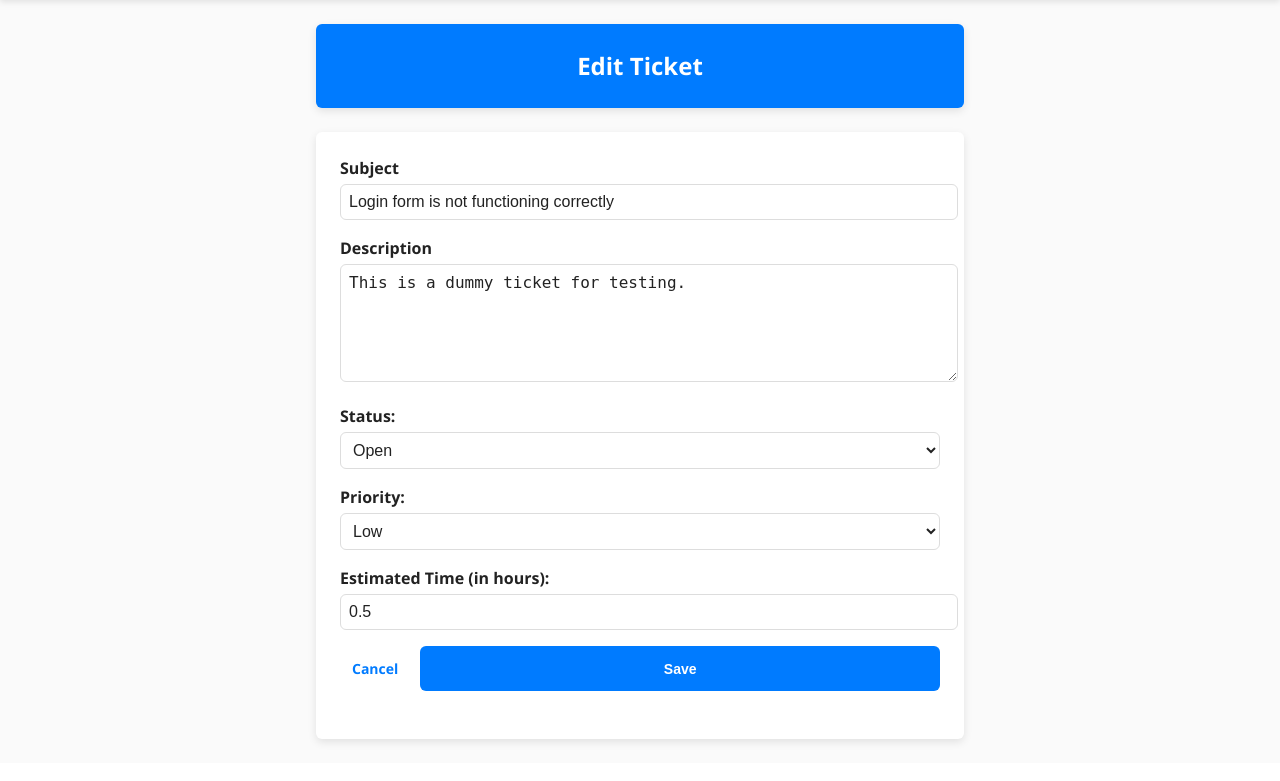
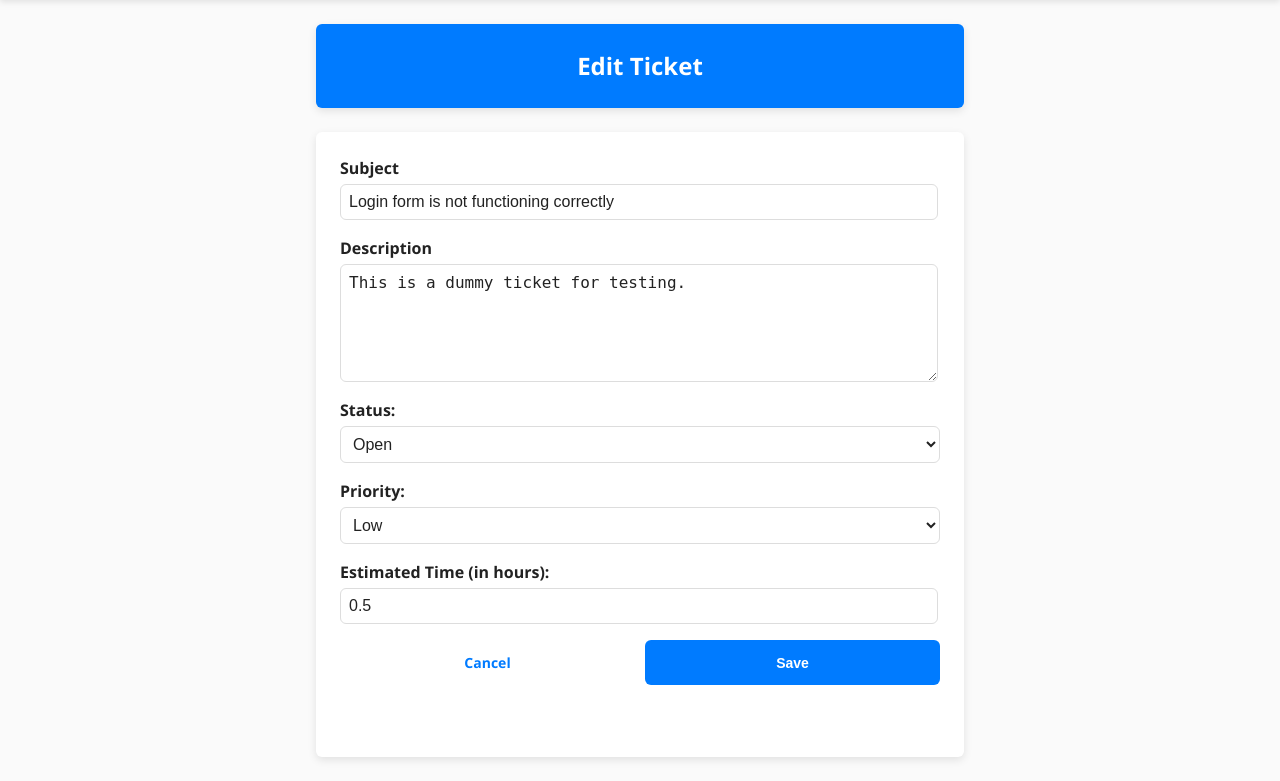
Before and after one commit to rcsgrv/HelpDeskTicketingSystem, a Flask app: page /edit_ticket/1 in a window 1280 px wide. Shown: the part 58-839 px from the top of the page. Before the commit the page ends 802 px from the top, so only its background shows below. Run offline with Flask 3, Linux system fonts and the light colour scheme; a user stored in the database is signed in.

Commit message:
Added date_updated to TicketModel. Fixed multiple issues with SCSS due to the width of input, textareas, and select fields not being correct. Removed all required tags so that flashed messaged are used instead. Formatted how dates are displayed across the system. Rearranged registration structure so that the correct validations are displayed at a given time.

```diff
--- a/HelpDeskTicketingSystem/__init__.py
+++ b/HelpDeskTicketingSystem/__init__.py
@@ -3,7 +3,7 @@
 from .extensions import db, login_manager
 import os
 from os import path
-from HelpDeskTicketingSystem.seed_data import populate_dummy_data
+from HelpDeskTicketingSystem.seed_data import populate_seed_data
 
 DB_NAME = "helpdeskticketingsystem.db"
 
@@ -43,5 +43,5 @@
         os.makedirs(app.instance_path, exist_ok=True)
         with app.app_context():
             db.create_all()
-            populate_dummy_data()
+            populate_seed_data()
         print('Database Created.')
--- a/HelpDeskTicketingSystem/models/TicketModel.py
+++ b/HelpDeskTicketingSystem/models/TicketModel.py
@@ -11,5 +11,6 @@
     priority = db.Column(db.String(20), nullable=False)
     estimated_time = db.Column(db.Float, nullable=False)
     date_created = db.Column(db.DateTime(timezone=True), default=func.current_timestamp())
+    date_updated = db.Column(db.DateTime(timezone=True), default=func.current_timestamp(), onupdate=func.current_timestamp())
     user_id = db.Column(db.Integer, db.ForeignKey('user.id'))
     user = relationship('User', backref='tickets')
--- a/HelpDeskTicketingSystem/models/UserModel.py
+++ b/HelpDeskTicketingSystem/models/UserModel.py
@@ -4,8 +4,8 @@
 
 class User(db.Model, UserMixin):
     id = db.Column(db.Integer, primary_key=True)
+    forename = db.Column(db.String(150))
+    surname = db.Column(db.String(150))
     email = db.Column(db.String(150), unique=True)
     password = db.Column(db.String(150))
-    forename = db.Column(db.String(150))
-    surname = db.Column(db.String(150))
     account_type = db.Column(db.String(20), nullable=False)
--- a/HelpDeskTicketingSystem/static/_variables.scss
+++ b/HelpDeskTicketingSystem/static/_variables.scss
@@ -5,8 +5,8 @@
 $color-text-secondary: #555;
 $color-bg-primary: #fafafa;
 $color-bg-secondary: #fff;
-$color-accent: #007BFF;
-$color-accent-hover: color.adjust($color-accent, $lightness: -10%);
+$btn-color: #007BFF;
+$btn-color-hover: color.adjust($color-accent, $lightness: -10%);
 $color-border: #ddd;
 $color-error-bg: #f8d7da;
 $color-error-text: #842029;
--- a/HelpDeskTicketingSystem/static/main.css
+++ b/HelpDeskTicketingSystem/static/main.css
@@ -6,14 +6,6 @@
   line-height: 1.5;
   color: #222;
   background-color: #fafafa;
-}
-body .page-title {
-  font-size: 2rem;
-  font-weight: 700;
-  color: #222;
-  margin: 24px 0;
-  text-align: center;
-  font-family: "Segoe UI", sans-serif;
 }
 
 h2 {
@@ -118,7 +110,7 @@
   border-radius: 6px;
   box-shadow: 0 3px 8px rgba(0, 0, 0, 0.1);
   max-width: 600px;
-  margin: 0 auto;
+  margin: auto;
 }
 .form h3 {
   text-align: center;
@@ -132,7 +124,8 @@
 .form input,
 .form select,
 .form textarea {
-  width: 100%;
+  flex: 1;
+  display: flex;
   padding: 8px;
   margin-bottom: 16px;
   font-size: 16px;
@@ -147,6 +140,13 @@
   outline: none;
   border-color: #007bff;
   box-shadow: 0 0 5px rgba(0, 123, 255, 0.5);
+}
+.form input,
+.form textarea {
+  width: 580px;
+}
+.form select {
+  width: 600px;
 }
 .form textarea {
   min-height: 100px;
@@ -317,15 +317,19 @@
 
 .btn-group {
   max-width: 600px;
+  align-content: end;
   margin: 0 auto 24px;
   display: flex;
   gap: 10px;
 }
+.btn-group .btn,
 .btn-group a.btn,
-.btn-group form button.btn {
+.btn-group button.btn {
   flex: 1;
-}
-.btn-group .btn {
+  display: flex;
+  align-items: center;
+  justify-content: center;
+  text-align: center;
   width: 100%;
   padding: 12px;
   font-size: 14px;
@@ -333,26 +337,26 @@
   border: none;
   border-radius: 6px;
   cursor: pointer;
-  text-align: center;
+  text-decoration: none;
 }
-.btn-group .btn.btn-primary {
+.btn-group.btn-primary {
   background-color: #007bff;
   color: #fff;
 }
-.btn-group .btn.btn-primary:hover {
+.btn-group.btn-primary:hover {
   background-color: #0056b3;
 }
-.btn-group .btn.btn-secondary {
+.btn-group.btn-secondary {
   background-color: #fff;
   color: #007bff;
 }
-.btn-group .btn.btn-secondary:hover {
+.btn-group.btn-secondary:hover {
   color: #0056b3;
 }
-.btn-group .btn.btn-danger {
+.btn-group.btn-danger {
   background-color: #dc3545;
   color: #fff;
 }
-.btn-group .btn.btn-danger:hover {
+.btn-group.btn-danger:hover {
   background-color: #a71d2a;
 }/*# sourceMappingURL=main.css.map */
--- a/HelpDeskTicketingSystem/static/main.scss
+++ b/HelpDeskTicketingSystem/static/main.scss
@@ -4,19 +4,10 @@
   margin: 0;
   padding: 0;
   font-family: v.$font-family-base;
-  font-size: 16px;
+  font-size: v.$font-size-base;
   line-height: 1.5;
   color: #222;
   background-color: #fafafa;
-
-  .page-title {
-    font-size: 2rem;
-    font-weight: 700;
-    color: #222;
-    margin: 24px 0;
-    text-align: center;
-    font-family: v.$font-family-base;
-  }
 }
 
 h2 {
@@ -132,7 +123,7 @@
   border-radius: 6px;
   box-shadow: 0 3px 8px rgba(0, 0, 0, 0.1);
   max-width: 600px;
-  margin: 0 auto;
+  margin: auto;
 
   h3 {
     text-align: center;
@@ -148,9 +139,11 @@
   input,
   select,
   textarea {
-    width: 100%;
+    flex: 1;
+    display: flex;
     padding: 8px;
     margin-bottom: 16px;
+    font-family: v.$font-family-base;
     font-size: 16px;
     color: #222;
     background: #fff;
@@ -162,6 +155,15 @@
       border-color: #007bff;
       box-shadow: 0 0 5px rgba(0, 123, 255, 0.5);
     }
+  }
+
+  input,
+  textarea {
+    width: 580px;
+  }
+
+  select {
+    width: 600px;
   }
 
   textarea {
@@ -350,16 +352,19 @@
 
 .btn-group {
   max-width: 600px;
+  align-content: end;
   margin: 0 auto 24px;
   display: flex;
   gap: 10px;
 
+  .btn,
   a.btn,
-  form button.btn {
+  button.btn {
     flex: 1;
-  }
-
-  .btn {
+    display: flex;
+    align-items: center;
+    justify-content: center;
+    text-align: center;
     width: 100%;
     padding: 12px;
     font-size: 14px;
@@ -367,7 +372,8 @@
     border: none;
     border-radius: 6px;
     cursor: pointer;
-    text-align: center;
+    text-decoration: none;
+  }
 
     &.btn-primary {
       background-color: #007bff;
@@ -396,4 +402,3 @@
       }
     }
   }
-}
--- a/HelpDeskTicketingSystem/templates/admin_code.html
+++ b/HelpDeskTicketingSystem/templates/admin_code.html
@@ -6,7 +6,7 @@
     <input type="text" id="admin_code" name="admin_code" required>
 
     <div class="btn-group">
-        <button type="submit" class="btn btn-primary">Submit</button>
+        <button type="submit" class="btn btn-group btn-primary">Submit</button>
     </div>
 </form>
 {% endblock %}
--- a/HelpDeskTicketingSystem/templates/edit_ticket.html
+++ b/HelpDeskTicketingSystem/templates/edit_ticket.html
@@ -5,21 +5,21 @@
   <form method="POST" class="form">
 
     <label for="subject">Subject</label>
-    <input type="text" id="subject" name="subject" value="{{ ticket.subject }}" required />
+    <input type="text" id="subject" name="subject" value="{{ ticket.subject }}"/>
 
     <label for="description">Description</label>
-    <textarea id="description" name="description" required>{{ ticket.description }}</textarea>
+    <textarea id="description" name="description">{{ ticket.description }}</textarea>
 
     {% if current_user.account_type == 'Administrator' %}
       <label for="status">Status:</label>
-        <select id="status" name="status" required>
+        <select id="status" name="status">
           <option value="Open" {% if status == 'Open' %}selected{% endif %}>Open</option>
           <option value="In Progress" {% if status == 'In Progress' %}selected{% endif %}>In Progress</option>
           <option value="Closed" {% if status == 'Closed' %}selected{% endif %}>Closed</option>
         </select>
 
       <label for="priority">Priority:</label>
-        <select id="priority" name="priority" required>
+        <select id="priority" name="priority">
           <option value="Low" {% if priority == 'Low' %}selected{% endif %}>Low</option>
           <option value="Normal" {% if priority == 'Normal' %}selected{% endif %}>Normal</option>
           <option value="High" {% if priority == 'High' %}selected{% endif %}>High</option>
@@ -43,17 +43,17 @@
         <input type="hidden" name="priority" value="{{ priority }}">
       {% endif %}
 
-    {% if current_user.account_type == 'admin' %}
+    {% if current_user.account_type == 'Administrator' %}
       <label for="estimated_time">Estimated Time (in hours):</label>
-        <input type="number" id="estimated_time" name="estimated_time" value="{{ ticket.estimated_time }}" step="0.5" min="1" required>
+        <input type="number" id="estimated_time" name="estimated_time" value="{{ ticket.estimated_time }}" step="0.5" min="1">
     {% else %}
       <label for="estimated_time">Estimated Time (in hours):</label>
-        <input type="number" id="estimated_time" name="estimated_time" value="{{ ticket.estimated_time }}" step="0.5" min="1" required readonly>
+        <input type="number" id="estimated_time" name="estimated_time" value="{{ ticket.estimated_time }}" step="0.5" min="1" readonly>
     {% endif %}
 
     <div class="btn-group">
-      <a href="{{ url_for('tickets.ticket_details', ticket_id=ticket.id) }}" class="btn btn-secondary">Cancel</a>
-      <button type="submit" class="btn btn-primary">Save</button>
+      <a href="{{ url_for('tickets.ticket_details', ticket_id=ticket.id) }}" class="btn btn-group btn-secondary">Cancel</a>
+      <button type="submit" class="btn btn-group btn-primary">Save</button>
     </div>
 
   </form>
--- a/HelpDeskTicketingSystem/templates/home.html
+++ b/HelpDeskTicketingSystem/templates/home.html
@@ -28,6 +28,10 @@
           <p>Status: {{ ticket.priority }}</p>
           <p>Priority: {{ ticket.priority }}</p>
           <p>Estimated Time: {{ ticket.estimated_time }}</p>
+          <p>Date Created: {{ ticket.date_created.strftime('%d-%m-%Y %H:%M:%S') }}</p>
+          {% if current_user.account_type == 'Administrator' %}
+            <p>Created By: {{ ticket.user.forename }} {{ ticket.user.surname }}</p>
+          {% endif %}
           <a href="{{ url_for('tickets.ticket_details', ticket_id=ticket.id) }}" class="btn btn-primary">View Details</a>
         </div>
       {% endfor %}
--- a/HelpDeskTicketingSystem/templates/login.html
+++ b/HelpDeskTicketingSystem/templates/login.html
@@ -10,7 +10,7 @@
   <input type="password" id="password" name="password" required />
 
   <div class="btn-group">
-    <button type="submit" class="btn btn-primary">Login</button>
+    <button type="submit" class="btn btn-group btn-primary">Login</button>
   </div>
 
   <p>
--- a/HelpDeskTicketingSystem/templates/profile.html
+++ b/HelpDeskTicketingSystem/templates/profile.html
@@ -9,6 +9,6 @@
 </div>
 <br />
 <div class="btn-group">
-  <a href="{{ url_for('home.home') }}" class="btn btn-secondary">Back</a>
+  <a href="{{ url_for('home.home') }}" class="btn btn-group btn-secondary">Back</a>
 </div>
 {% endblock %}
```
Also changed, not shown: HelpDeskTicketingSystem/seed_data.py (+3 -5 lines), HelpDeskTicketingSystem/templates/create_ticket.html (+8 -8 lines), HelpDeskTicketingSystem/templates/register.html (+13 -18 lines), HelpDeskTicketingSystem/templates/ticket_details.html (+12 -6 lines), HelpDeskTicketingSystem/views/auth.py (+8 -8 lines), instance/helpdeskticketingsystem.db, 1 other file.
